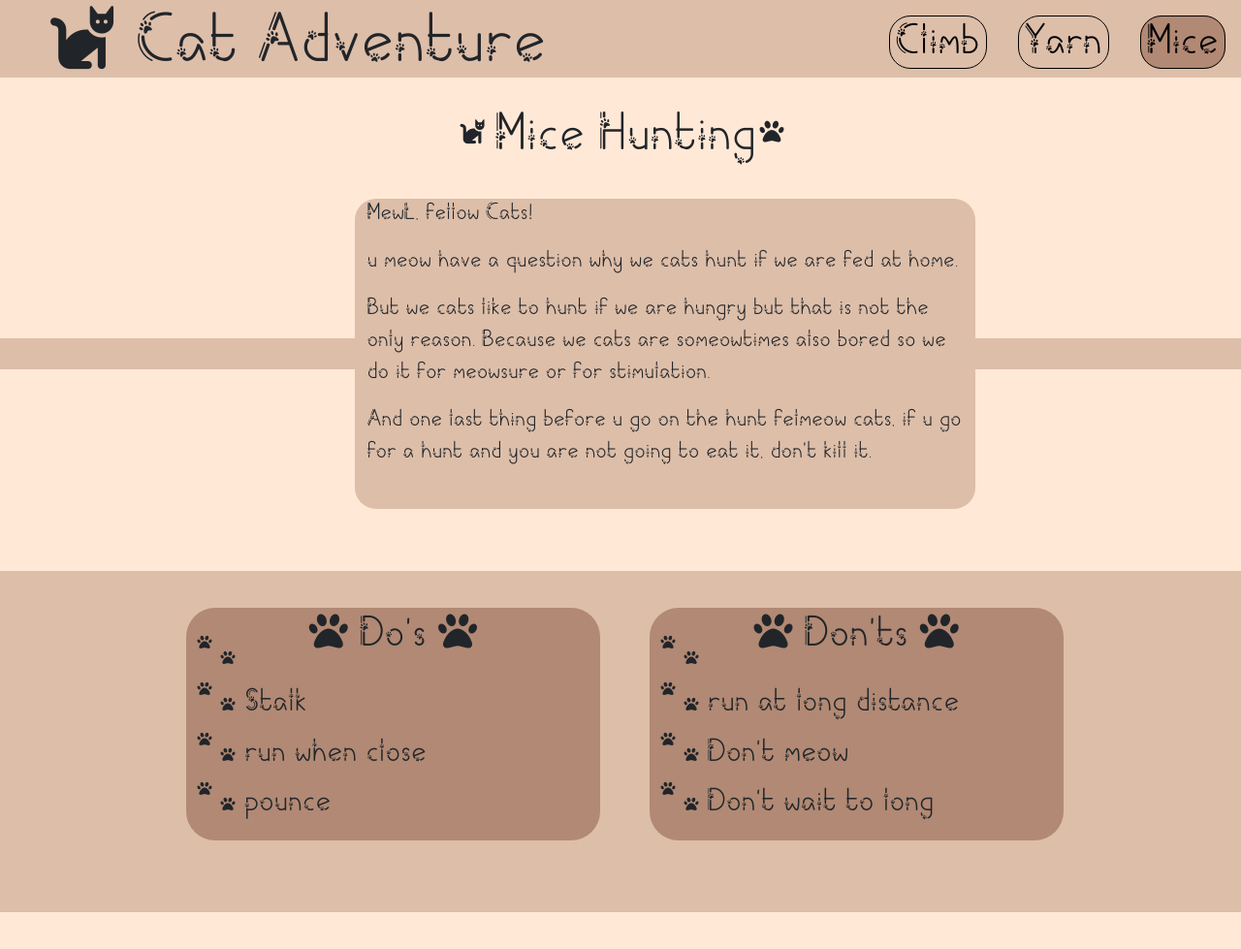
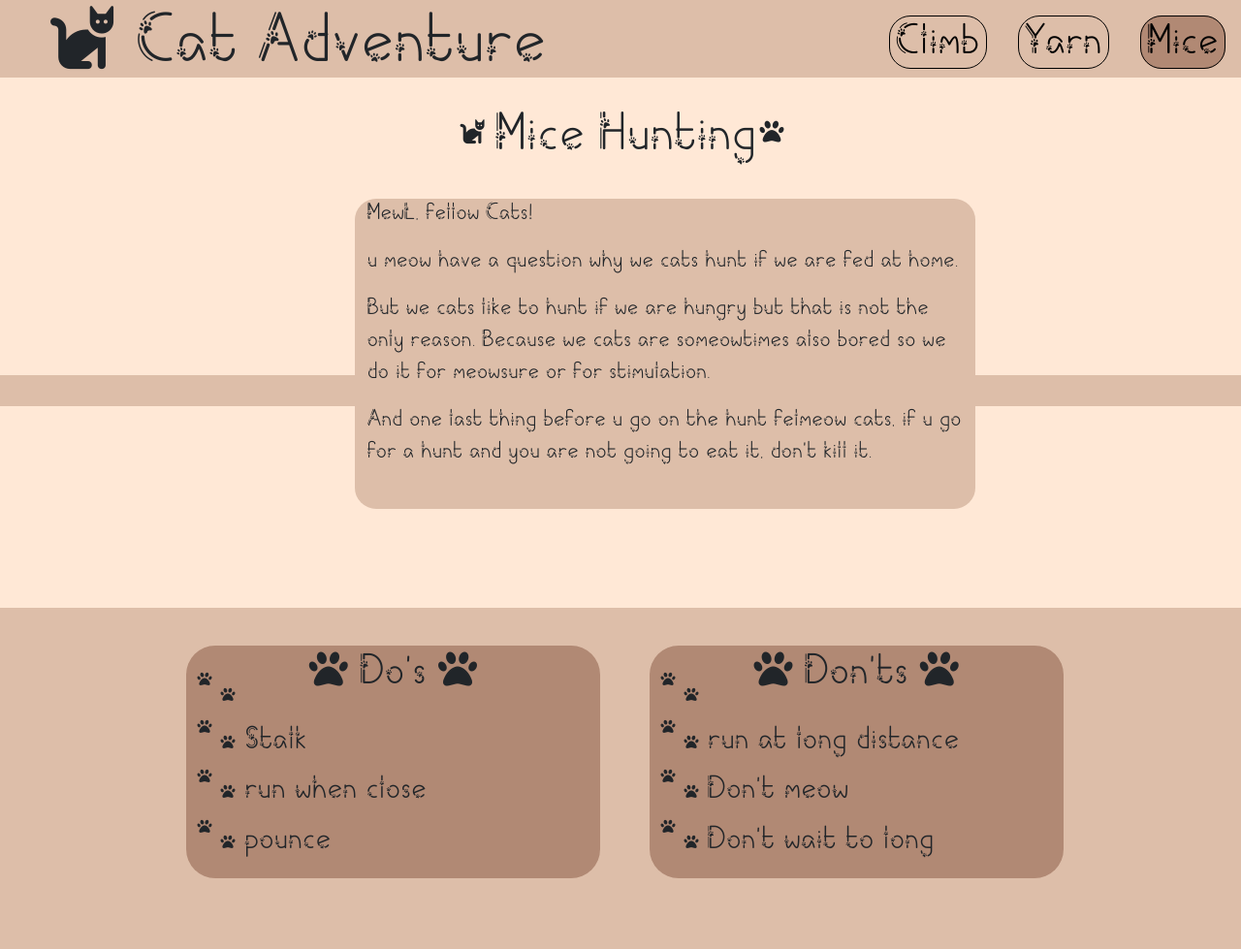
Before and after one commit to lindabrugmans/kittenadventures, a plain HTML site: page pages/mice/mice.html in a window 1280 px wide. Shown: the whole page at 97% size. Before the commit the page ends 941 px from the top, so only its background shows below. Drawn offline with nearby package versions, Linux system fonts and the light colour scheme.

Commit message:
finished

```diff
--- a/pages/mice/mice.css
+++ b/pages/mice/mice.css
@@ -63,7 +63,7 @@ body {
 .backbox {
     background-color: #ddbea9;
     height: 22rem;
-    margin-top: 4rem;
+    margin-top: 6.4rem;
 }
 
 .dobox {
```
Also changed, not shown: pages/mice/mice.html (+0 -23 lines).
